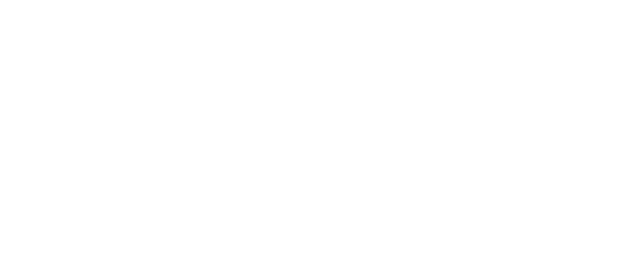
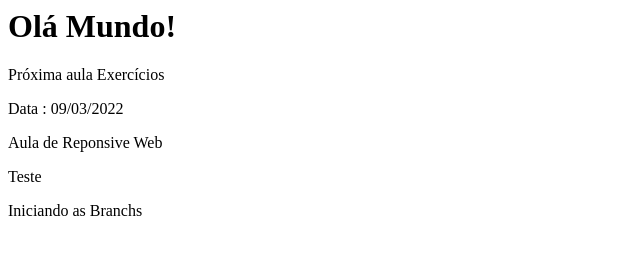
Before and after one commit to alecarlosjesus/exemplo-vj, a plain HTML site: page index.html in a window 1280 px wide. Shown: the whole page, without its empty margins (0-640 px from the left). Drawn offline with Linux system fonts and the light colour scheme.

Commit message:
alterei o arquivo index

```diff
--- a/index.html
+++ b/index.html
@@ -1 +1,19 @@
 <!DOCTYPE>
+<html lang="pt-br" dir="ltr">
+	<head>
+		<meta charset="UTF-8">
+		<title>INDEX</title>
+	</head>
+	<body>
+		<h1>Olá Mundo!</h1>
+		<div>
+			<p>Próxima aula Exercícios</p>
+			<p> Data : 09/03/2022 </p>
+			<p> Aula de Reponsive Web </p>
+			<p> Teste </p>
+		</div>
+		<div>
+			Iniciando as Branchs
+		</div>
+	</body>
+</html>
```
